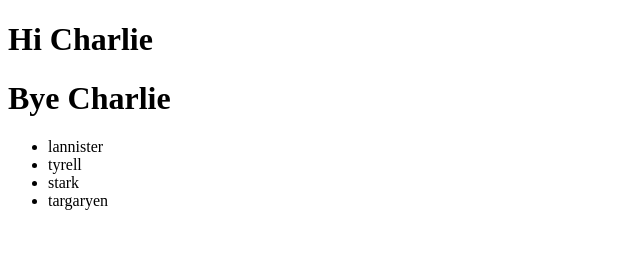
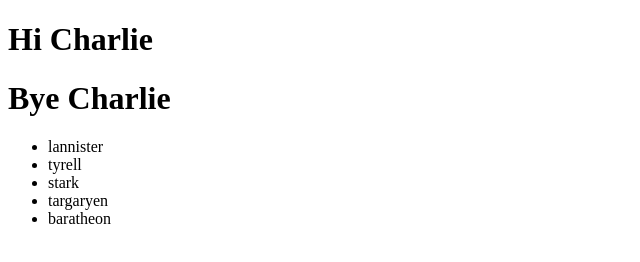
Before and after one commit to ga-chicago/git-demo-2, a plain HTML site: page index.html in a window 1280 px wide. Shown: the full height of the page, 0-640 px from the left. Drawn offline with Linux system fonts and the light colour scheme.

Commit message:
added Stannis's house

```diff
--- a/index.html
+++ b/index.html
@@ -15,6 +15,7 @@
     <li>tyrell</li>
     <li>stark</li>
     <li>targaryen</li>
+    <li>baratheon</li>
   </ul>
 </body>
 </html>
```
